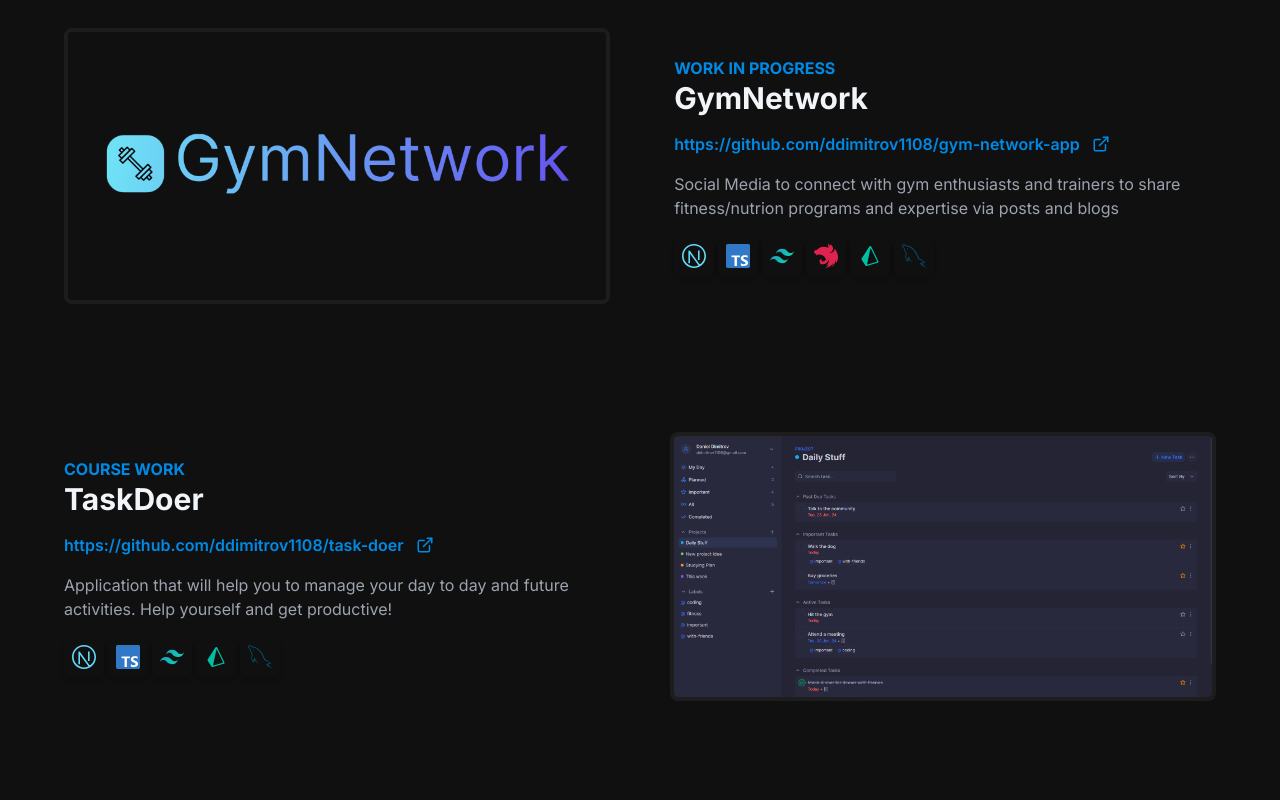
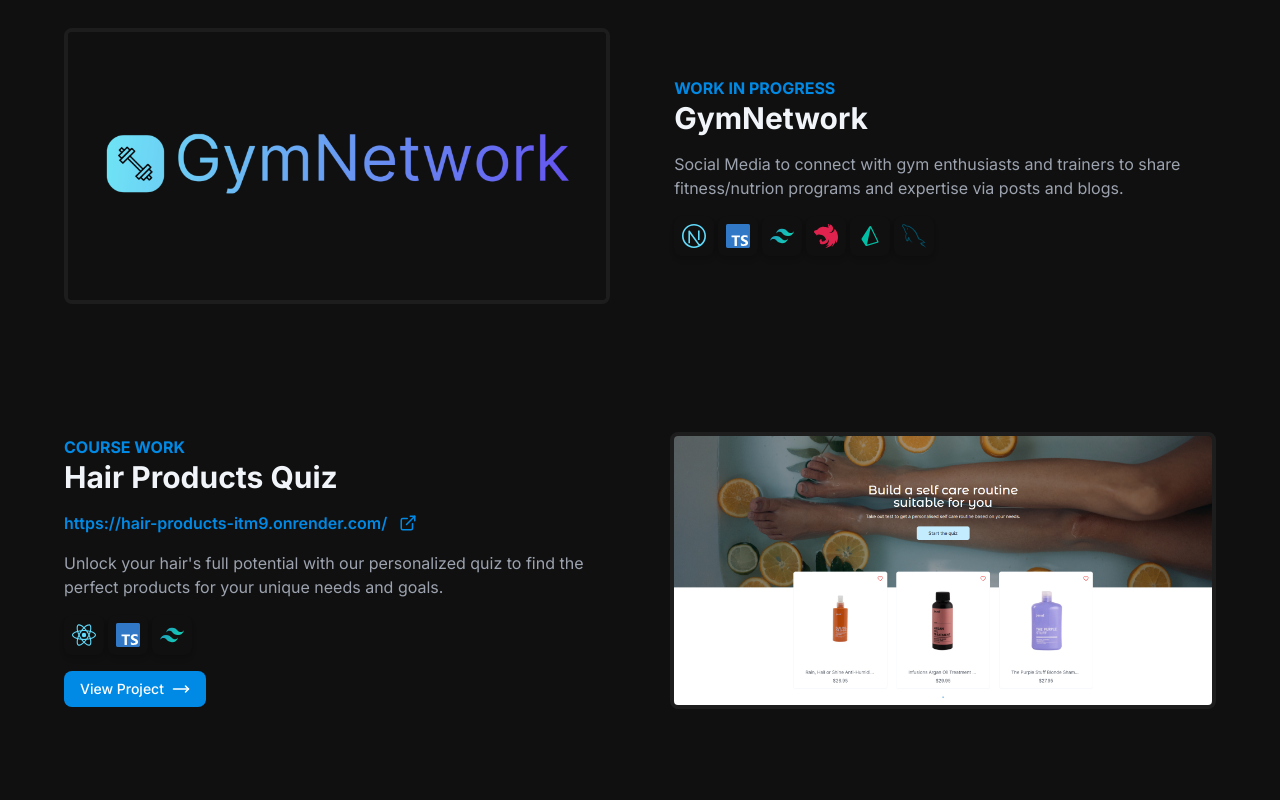
Before and after one commit to ddimitrov1108/portfolio, a Next.js app: page / in a window 1280 px wide. Shown: the part 1840-2640 px from the top of the page. Built offline with nearby package versions, Linux system fonts and the light colour scheme.

Commit message:
project added to list

```diff
--- a/components/constants.tsx
+++ b/components/constants.tsx
@@ -89,13 +89,12 @@
 export const projects = [
   {
     id: uuidv4(),
-    view: false,
-    showLink: false,
     img: "gymnetwork.png",
-    url: "https://github.com/ddimitrov1108/gym-network-app",
+    url: null,
+    source: null,
     type: "Work In Progress",
     name: "GymNetwork",
-    description: `Social Media to connect with gym enthusiasts and trainers to share fitness/nutrion programs and expertise via posts and blogs`,
+    description: `Social Media to connect with gym enthusiasts and trainers to share fitness/nutrion programs and expertise via posts and blogs.`,
     technologies: [
       { id: uuidv4(), src: "nextjs.svg" },
       { id: uuidv4(), src: "ts.svg" },
@@ -110,10 +109,26 @@
   },
   {
     id: uuidv4(),
-    view: true,
-    showLink: false,
+    img: "hair-products.jpg",
+    url: "https://hair-products-itm9.onrender.com/",
+    source: "https://github.com/ddimitrov1108/hair-products",
+    type: "Course Work",
+    name: "Hair Products Quiz",
+    description: `Unlock your hair's full potential with our personalized quiz to find the perfect products for your unique needs and goals.`,
+    technologies: [
+      { id: uuidv4(), src: "react.svg" },
+      { id: uuidv4(), src: "ts.svg" },
+      {
+        id: uuidv4(),
+        src: "tailwindcss.svg",
+      },
+    ],
+  },
+  {
+    id: uuidv4(),
     img: "task-doer.png",
-    url: "https://github.com/ddimitrov1108/task-doer",
+    url: null,
+    source: "https://github.com/ddimitrov1108/task-doer",
     type: "course work",
     name: "TaskDoer",
     description: `Application that will help you to manage your day to day and future activities. Help yourself and get productive!`,
@@ -130,10 +145,9 @@
   },
   {
     id: uuidv4(),
-    view: true,
-    showLink: true,
     img: "sellstone.jpg",
     url: "https://sellstone.eu",
+    source: null,
     type: "freelance",
     name: "Marketing Landing Page",
     description: `Freelance project to help a small company with their growth in the industry of Digital Marketing.`,
@@ -147,10 +161,9 @@
   },
   {
     id: uuidv4(),
-    view: true,
-    showLink: false,
     img: "tickets-burgas.jpg",
-    url: "https://github.com/ddimitrov1108/tickets-burgas",
+    url: null,
+    source: "https://github.com/ddimitrov1108/tickets-burgas",
     type: "course work",
     name: "Public Transport Ticketing App",
     description: `Application that helps the public transport system by integrating web application for buying and verifying tickets using QR code.`,
@@ -169,10 +182,9 @@
   },
   {
     id: uuidv4(),
-    view: false,
-    showLink: false,
     img: "saxo-trading.png",
-    url: "#",
+    url: null,
+    source: null,
     type: "freelance",
     name: "Trading Platform",
     description: `
--- a/components/navigation/NavList.tsx
+++ b/components/navigation/NavList.tsx
@@ -34,7 +34,7 @@
         className="flex items-center gap-2 bg-primary-main rounded-lg px-4 py-2 text-white"
       >
         Download CV
-        <ArrowDownToLine size={20} />
+        <ArrowDownToLine size={18} />
       </Link>
     </nav>
   );
--- a/tailwind.config.ts
+++ b/tailwind.config.ts
@@ -23,7 +23,8 @@
       },
       screens: {
         xxs: "375px",
-        xs: "420px",
+        xs: "425px",
+        xsm: "496px",
       },
       colors: {
         primary: {
```
Also changed, not shown: public/projects/hair-products.jpg (added).
